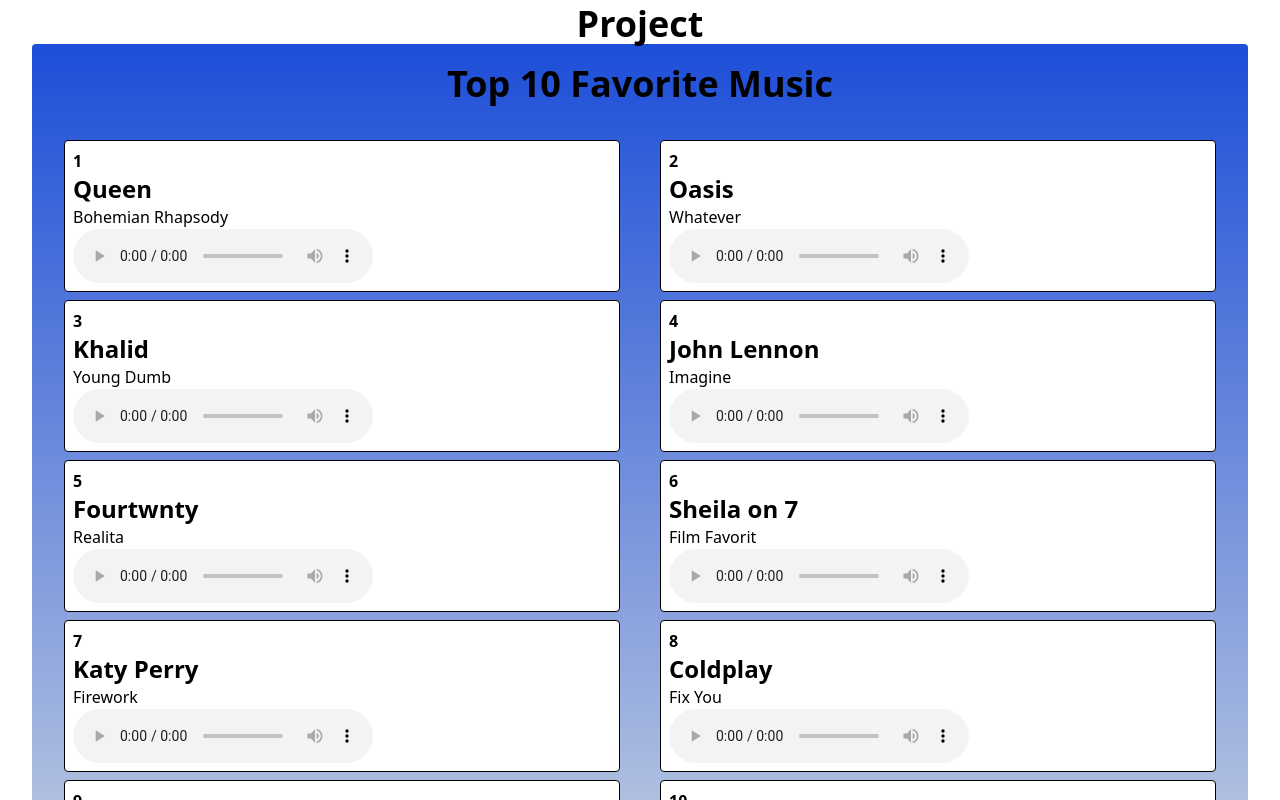
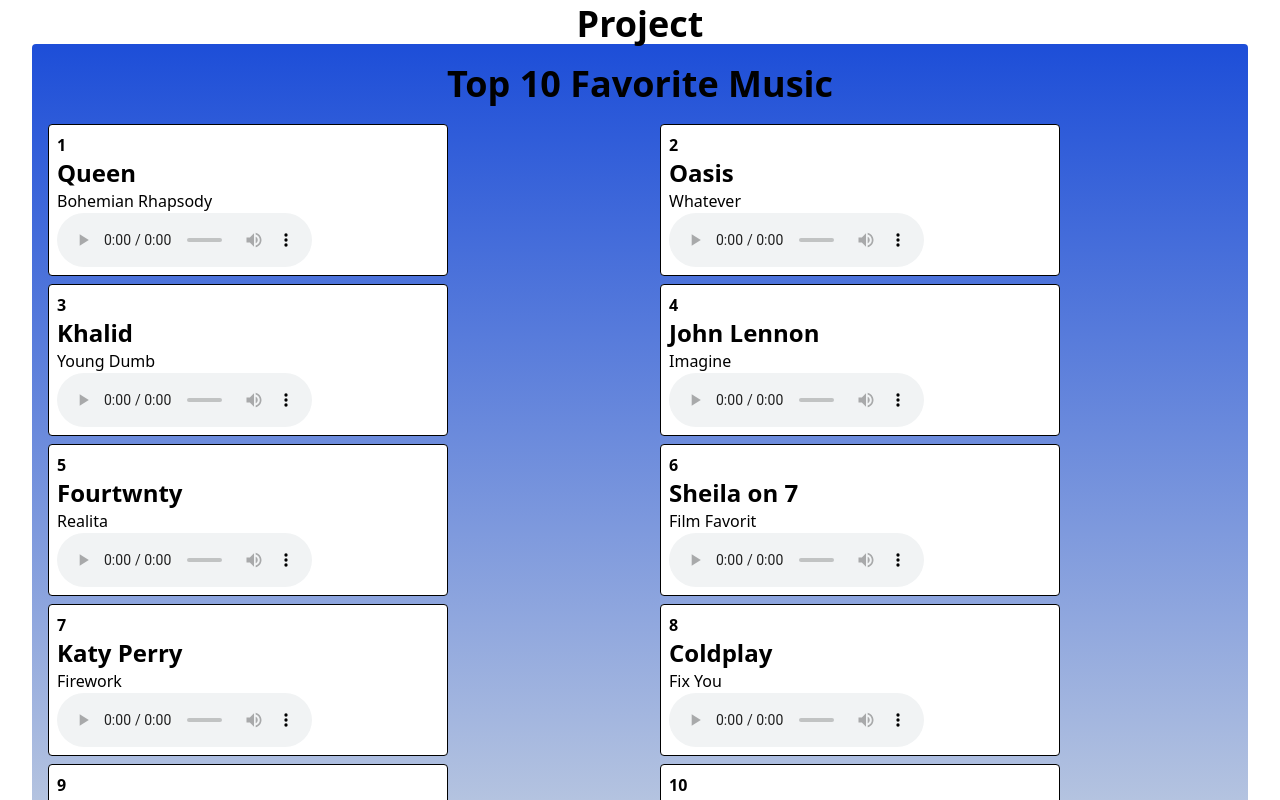
Before and after one commit to naufalaufa/ProjectTailwind, a React (Vite) app: page / in a window 1280 px wide. Shown: the part 2120-2920 px from the top of the page. Built offline with nearby package versions, Linux system fonts and the light colour scheme; the HTML template or start-up script is replaced by a standard one.

Commit message:
change cartMusic dikit

```diff
--- a/src/components/CartMusic.jsx
+++ b/src/components/CartMusic.jsx
@@ -3,12 +3,17 @@
 const CartMusic = (props) => {
   const { id, Band, Song, Audio } = props;
   return (
-    <div className="bg-white border border-black p-2 rounded mx-4 flex justify-between items-center">
+    <div
+      className="bg-white border border-black p-2  rounded mx-4 flex
+    max-w-[280px]  sm:max-w-[400px] w-[100%] justify-between items-center "
+    >
       <div className=" ">
         <span className="text-black font-bold ">{id}</span>
         <h1 className="text-xl sm:text-2xl font-bold text-black ">{Band}</h1>
         <p className="text-black">{Song}</p>
-        <audio className="" controls src={Audio} />
+        <audio style={{ width: "255px" }} controls src={Audio}>
+          <source src={Audio} />
+        </audio>
       </div>
     </div>
   );
--- a/src/components/Music.jsx
+++ b/src/components/Music.jsx
@@ -7,7 +7,7 @@
       <h1 className="text-center text-xl sm:text-4xl font-bold p-5">
         Top 10 Favorite Music
       </h1>
-      <div className="grid sm:grid-cols-2 p-4 gap-2">
+      <div className="grid sm:grid-cols-2 gap-2">
         {DataMusic.map((item, idx) => {
           return <CartMusic {...item} key={idx} />;
         })}
```
